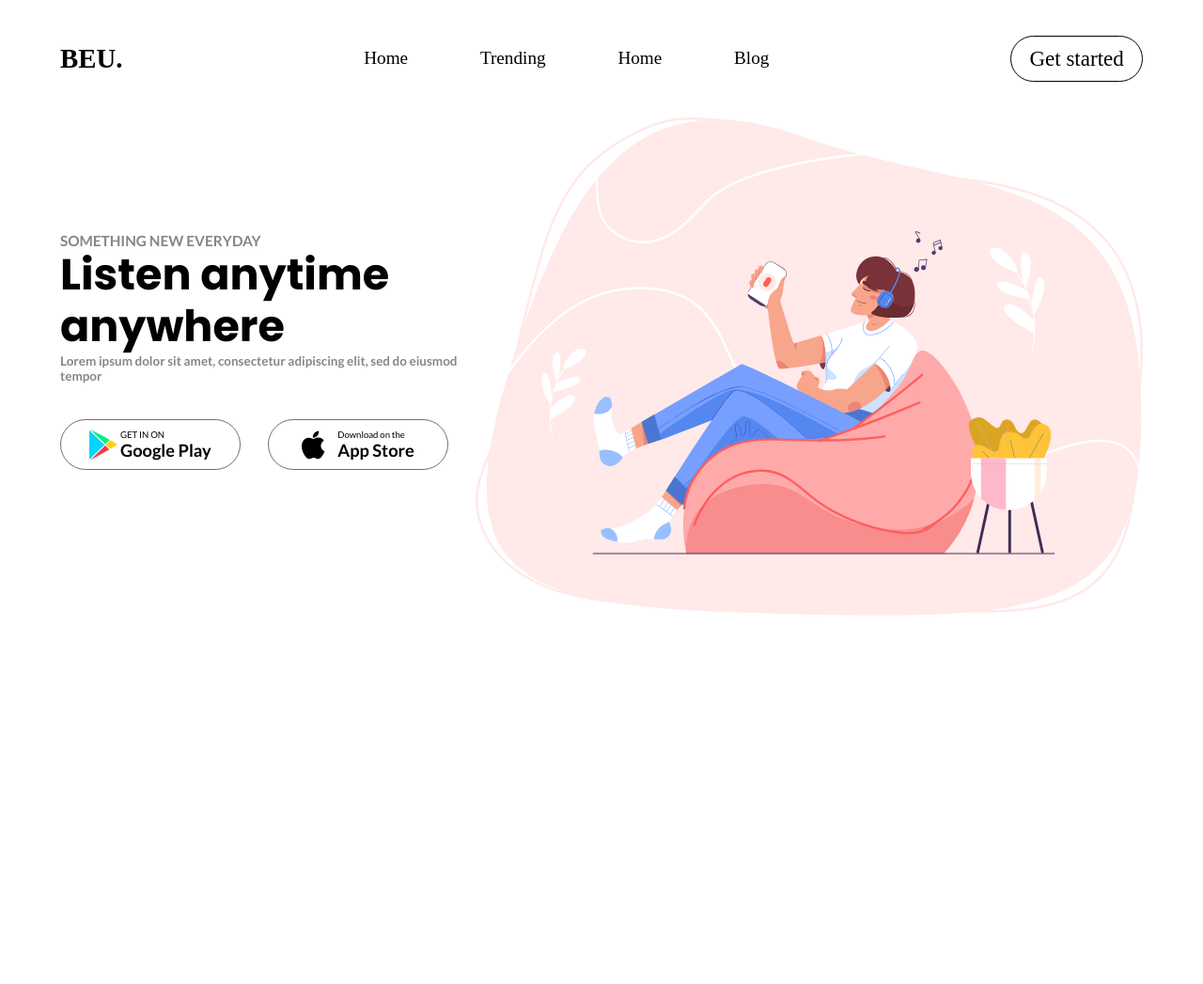
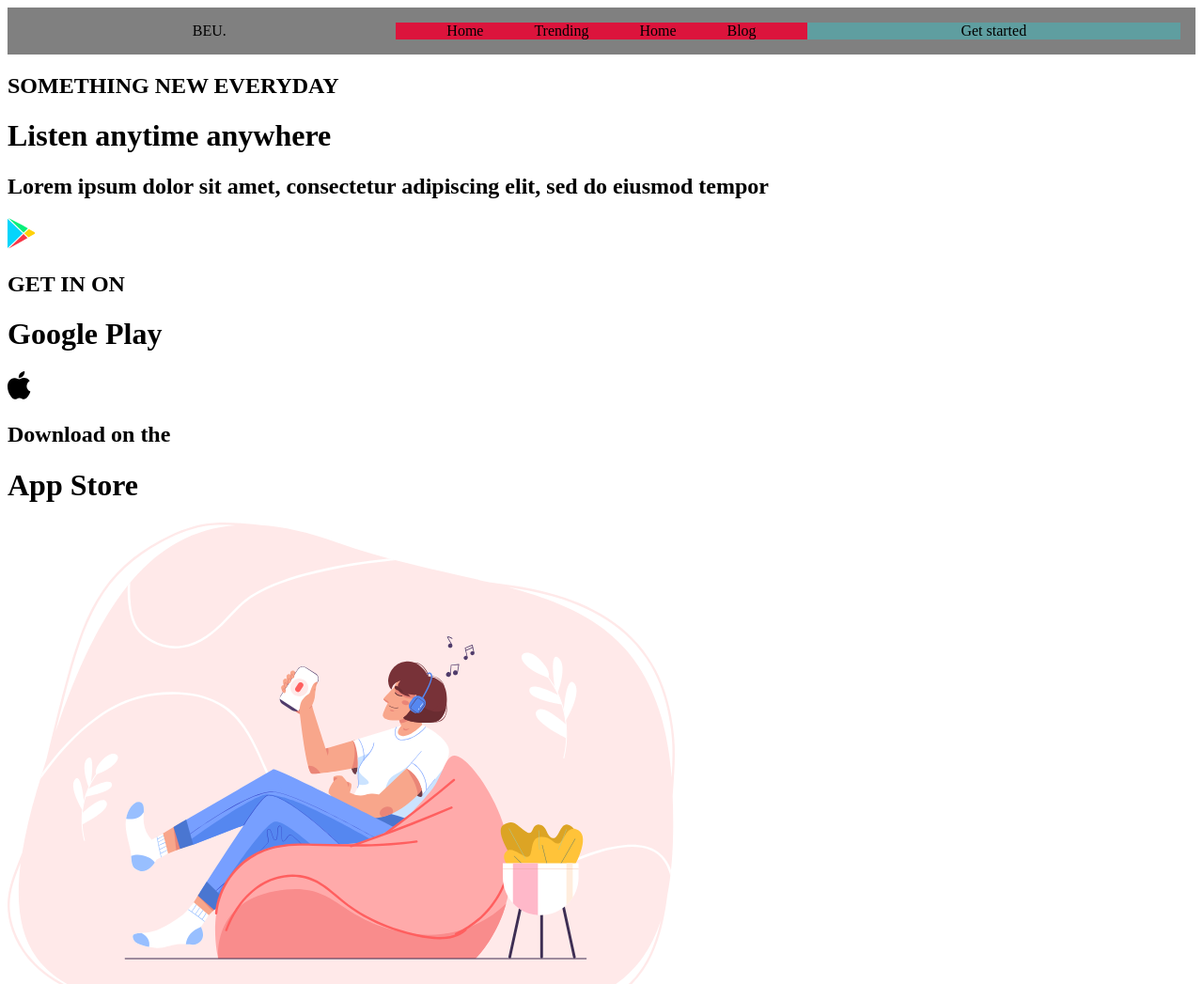
Before and after one commit to Code5linger/BEU, a plain HTML site: page index.html in a window 1280 px wide. Shown: the top 1047 px of the page at 94% size. Before the commit the page ends 800 px from the top, so only its background shows below. Drawn offline with Linux system fonts and the light colour scheme.

Commit message:
Updated CSS

```diff
--- a/index.html
+++ b/index.html
@@ -4,7 +4,9 @@
     <meta charset="UTF-8" />
     <meta name="viewport" content="width=device-width, initial-scale=1.0" />
     <title>BEU.</title>
-    <link rel="stylesheet" href="style.css" />
+    <!-- <link rel="stylesheet" href="style.css" /> -->
+    <link rel="stylesheet" href="style_V2.css" />
+
     <!-- Fonts -->
     <link rel="preconnect" href="https://fonts.googleapis.com" />
     <link rel="preconnect" href="https://fonts.gstatic.com" crossorigin />
@@ -24,12 +26,14 @@
   <body>
     <header>
       <div class="logo">BEU.</div>
+      <div class="">
         <ul>
           <li>Home</li>
           <li>Trending</li>
           <li>Home</li>
           <li>Blog</li>
         </ul>
+      </div>
       <div class="nav-cta">Get started</div>
     </header>
     <body>
--- /dev/null
+++ b/style_V2.css
@@ -0,0 +1,32 @@
+*,
+*::before,
+*::after {
+  box-sizing: border-box;
+  -moz-box-sizing: border-box;
+  -webkit-box-sizing: border-box;
+}
+
+header {
+  display: flex;
+  background-color: gray;
+  padding: 1rem;
+}
+header div {
+  flex: 1;
+  text-align: center;
+}
+header div ul {
+  display: flex;
+  justify-content: space-evenly;
+  flex: 1;
+  background-color: crimson;
+  margin: 0;
+  padding: 0;
+  list-style: none;
+}
+header div:nth-child(2) {
+  flex: 1.1;
+}
+.nav-cta {
+  background: cadetblue;
+}
```
Lines whose indentation alone changed are shown as unchanged.
